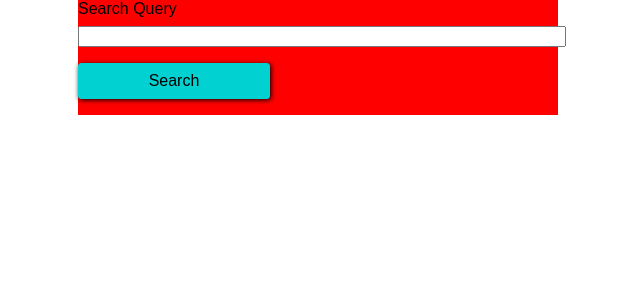
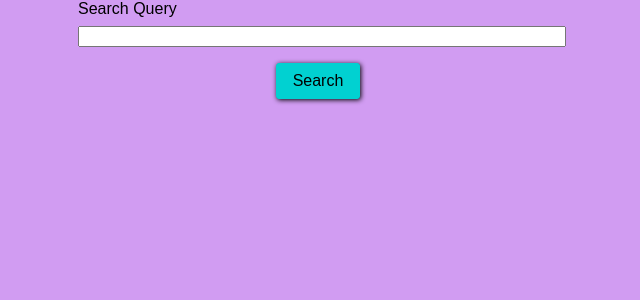
Before and after one commit to mcshakes/repo-explorer, a React (Create React App) app in the folder client/: page / in a window 1280 px wide. Shown: the top 300 px of the page, without its empty margins (322-962 px from the left). Built offline with nearby package versions, Linux system fonts and the light colour scheme; the HTML template or start-up script is replaced by a standard one.

Commit message:
A lot better styles, though some fine tuning will happen later

```diff
--- a/client/src/App.css
+++ b/client/src/App.css
@@ -2,13 +2,12 @@
     display: flex;
     justify-content: center;
     align-items: center;
+    flex-direction: column;
 }
 
 .search__form {
     width: 30rem;
     max-width: 80%;
-    background: red;
-
     display: flex;
     justify-content: center;
     flex-direction: column;
--- a/client/src/Repositories/RepoSearch.js
+++ b/client/src/Repositories/RepoSearch.js
@@ -64,8 +64,8 @@ class RepoSearch extends React.Component {
                                 onChange={this.handleChange}
                             />
                         </div>
-                        <button className="btn" onClick={this.fetchAllRepos}>Search</button>
                     </form>
+                    <button className="btn" onClick={this.fetchAllRepos}>Search</button>
                 </div>
 
                 <div className="search-result__content">
--- a/client/src/Repositories/components/RepoItem.css
+++ b/client/src/Repositories/components/RepoItem.css
@@ -5,6 +5,8 @@
 	display: flex;
 	justify-content: space-between;
 	align-items: center;
+	border-radius: 10px;
+
 }
 
 .repo__list-item h3 {
--- a/client/src/Repositories/components/RepoItem.js
+++ b/client/src/Repositories/components/RepoItem.js
@@ -1,4 +1,5 @@
 import React from 'react';
+import "./RepoItem.css";
 
 const RepoItem = props => {
     return <li className="repo__list-item">
--- a/client/src/Repositories/components/RepoList.css
+++ b/client/src/Repositories/components/RepoList.css
@@ -1,7 +1,13 @@
 .repo__list {
-	width: 40rem;
+	width: 50rem;
 	max-width: 90%;
-	margin: 2rem auto;
+
+    display: flex;
+    flex-direction: column;
+    margin: auto;
+
+	/* margin: 2rem auto; */
 	list-style: none;
 	padding: 0;
+	list-style-type: none;
 }
--- a/client/src/Repositories/components/RepoList.js
+++ b/client/src/Repositories/components/RepoList.js
@@ -1,5 +1,6 @@
 import React from 'react';
 import RepoItem from "./RepoItem";
+import "./RepoList.css";
 
 const RepoList = props => {
 
--- a/client/src/index.css
+++ b/client/src/index.css
@@ -2,6 +2,7 @@ body {
   margin: 0;
   padding: 0;
   font-family: sans-serif;
+  background: #D19CF2;
 }
 
 .form-control label,
```
